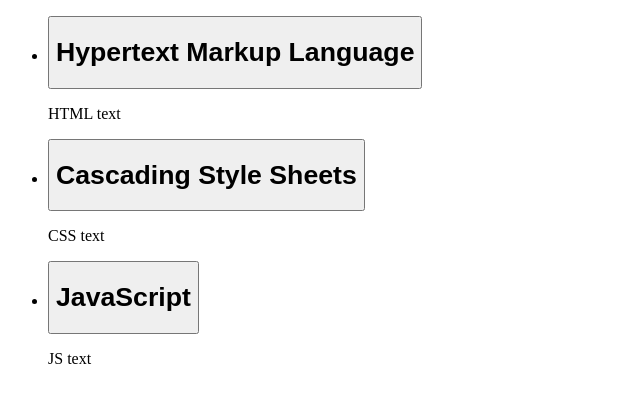
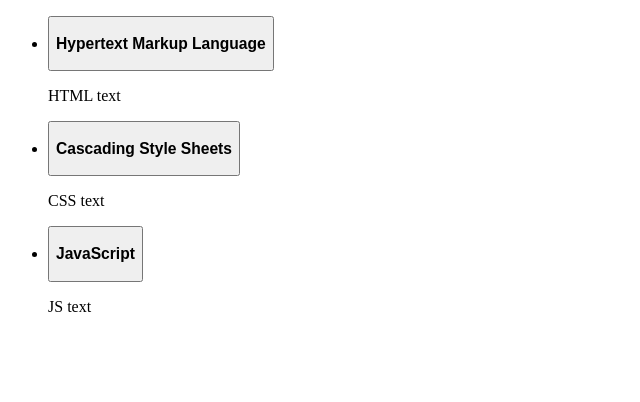
Before and after one commit to AnthonyVNgo/c0322-code-solutions, a React app in the folder react-accordion-component/: page / in a window 1280 px wide. Shown: the top 402 px of the page, without its empty margins (0-640 px from the left). Built offline with nearby package versions, Linux system fonts and the light colour scheme; the HTML template or start-up script is replaced by a standard one.

Commit message:
react-accordion-component some css to help with visualization

```diff
--- a/react-accordion-component/src/accordion.jsx
+++ b/react-accordion-component/src/accordion.jsx
@@ -4,19 +4,26 @@
   constructor() {
     super();
     this.state = null;
+    this.handleClick = this.handleClick.bind(this);
+  }
+
+  handleClick() {
+    // console.log('bbang');
   }
 
   render() {
     return (
+      <div className="container">
         <ul>
           {
             this.props.topics.map((topic, index) => {
               return (
-            <AccordionItem key={index} header={topic.header} details={topic.details}/>
+                <AccordionItem key={index} header={topic.header} details={topic.details} clicked={this.handleClick} />
               );
             })
           }
         </ul>
+      </div>
     );
   }
 }
@@ -24,8 +31,8 @@
 function AccordionItem(props) {
   return (
   <li>
-    <button>
-      <h1>{props.header}</h1>
+    <button onClick={props.clicked}>
+      <h3>{props.header}</h3>
     </button>
     <AccordionDetails details={props.details}/>
   </li>
@@ -34,6 +41,6 @@
 
 function AccordionDetails(props) {
   return (
-    <p>{props.details}</p>
+    <p className='not-hidden'>{props.details}</p>
   );
 }
```
Also changed, not shown: 1 other file (tests, documents, lock files or other folders). Lines whose indentation alone changed are shown as unchanged.
